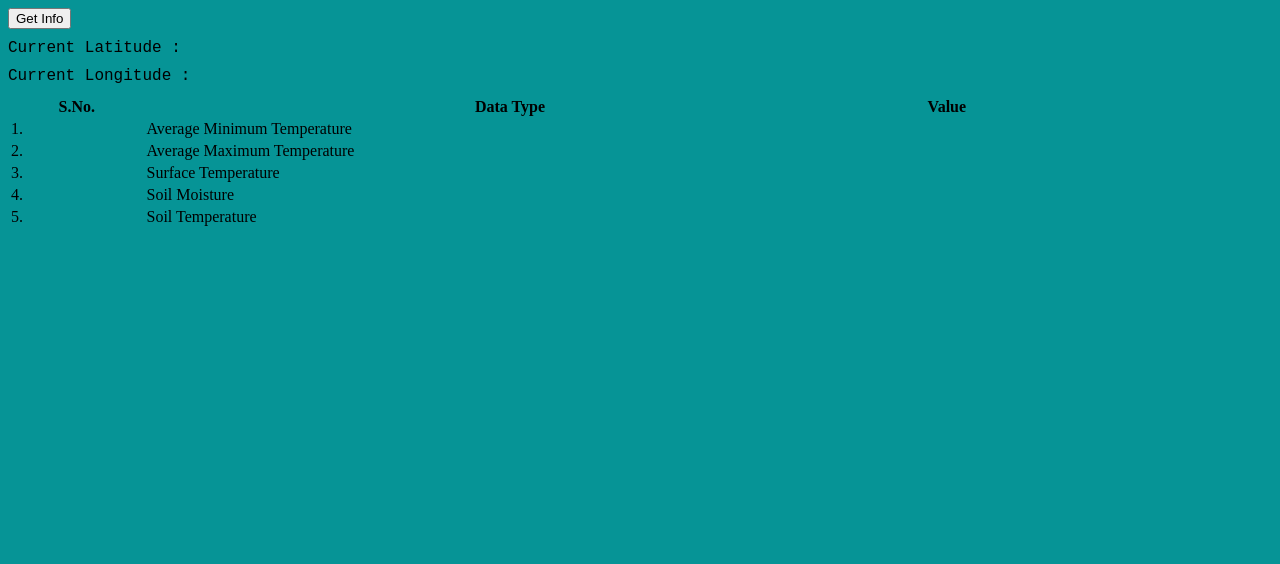
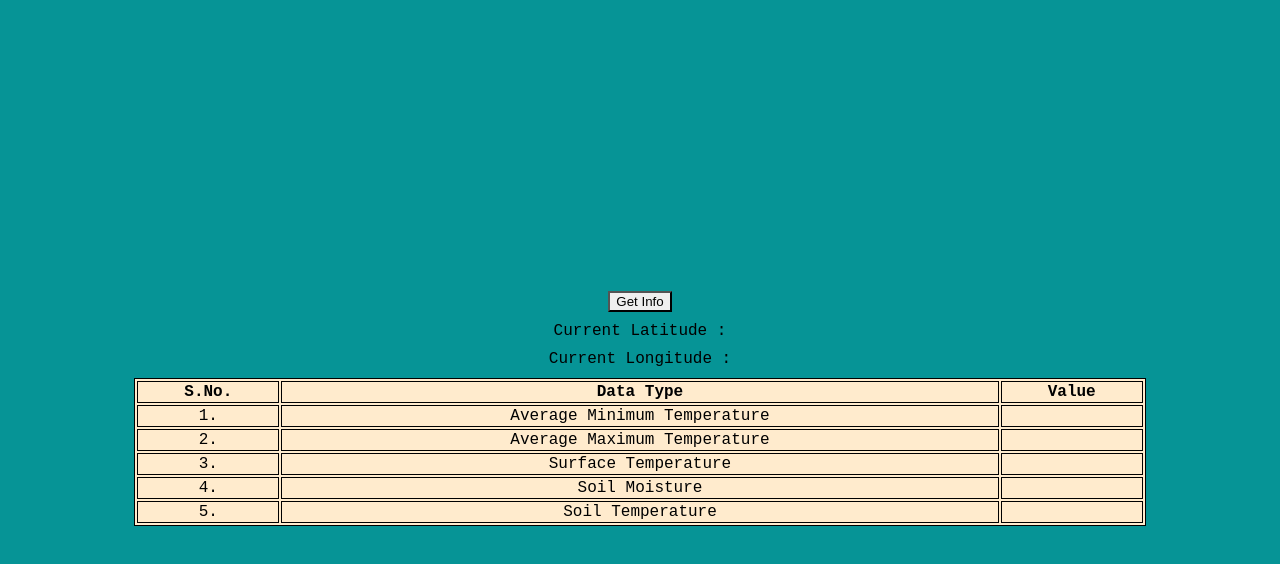
Before and after one commit to Ayush-projects/weather, a plain HTML site: page index.html in a window 1280 px wide. Drawn offline with Linux system fonts and the light colour scheme; some packages are replaced by stand-ins of ours.

Commit message:
Update style.css

```diff
--- a/style.css
+++ b/style.css
@@ -2,3 +2,25 @@
 background-color: #069496;
 font-size: 100dp;
 }
+.design {
+
+
+}
+table, th, td {
+    border: 1px solid black;
+    background-color: blanchedalmond;
+    align-self: center;
+
+  }
+.p{
+    text-align: center;
+    font-family: 'Courier New', Courier, monospace;
+}
+#btn {
+    border-radius:0.5px;
+    margin: 0 auto;
+}
+#ayush {
+    display:flex; flex-direction: column;justify-content: center;
+    min-height: 100vh;
+}
```
